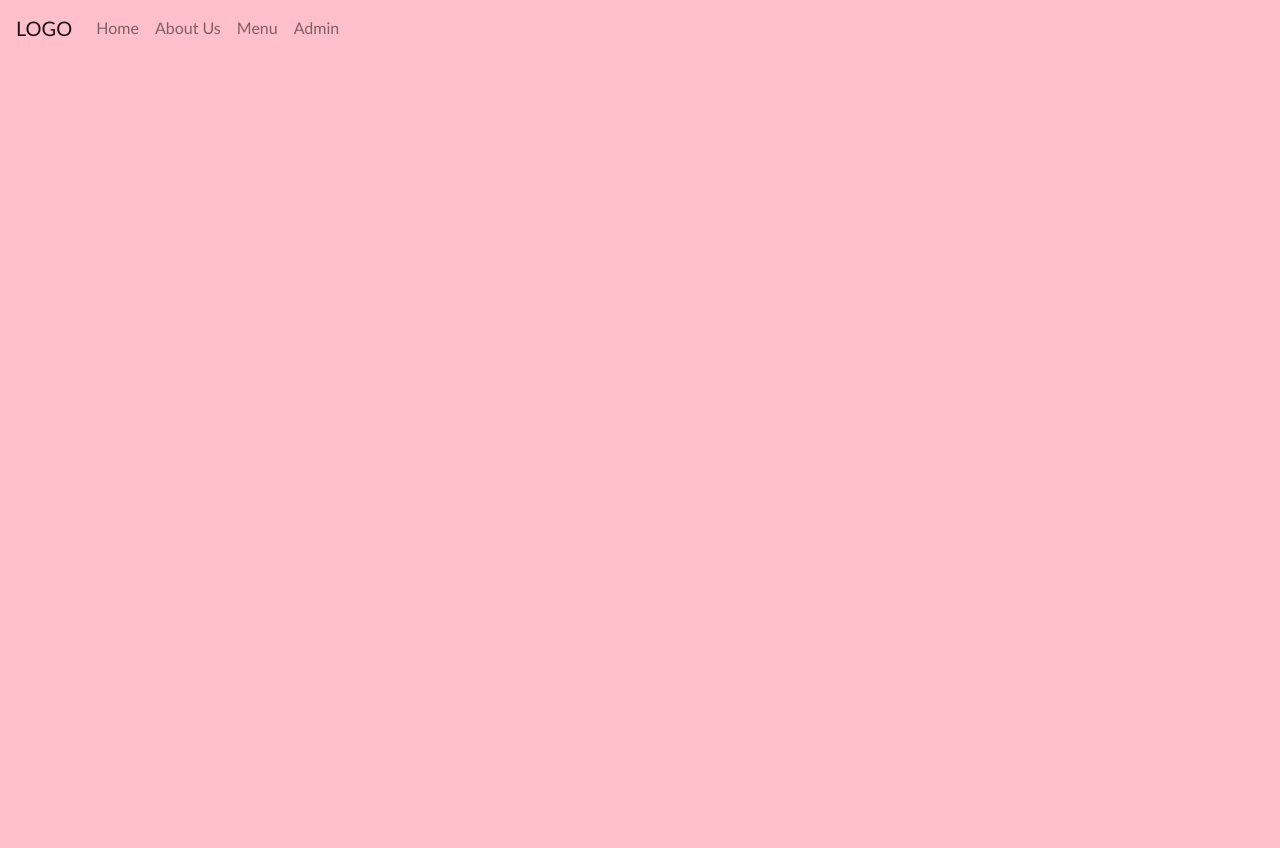
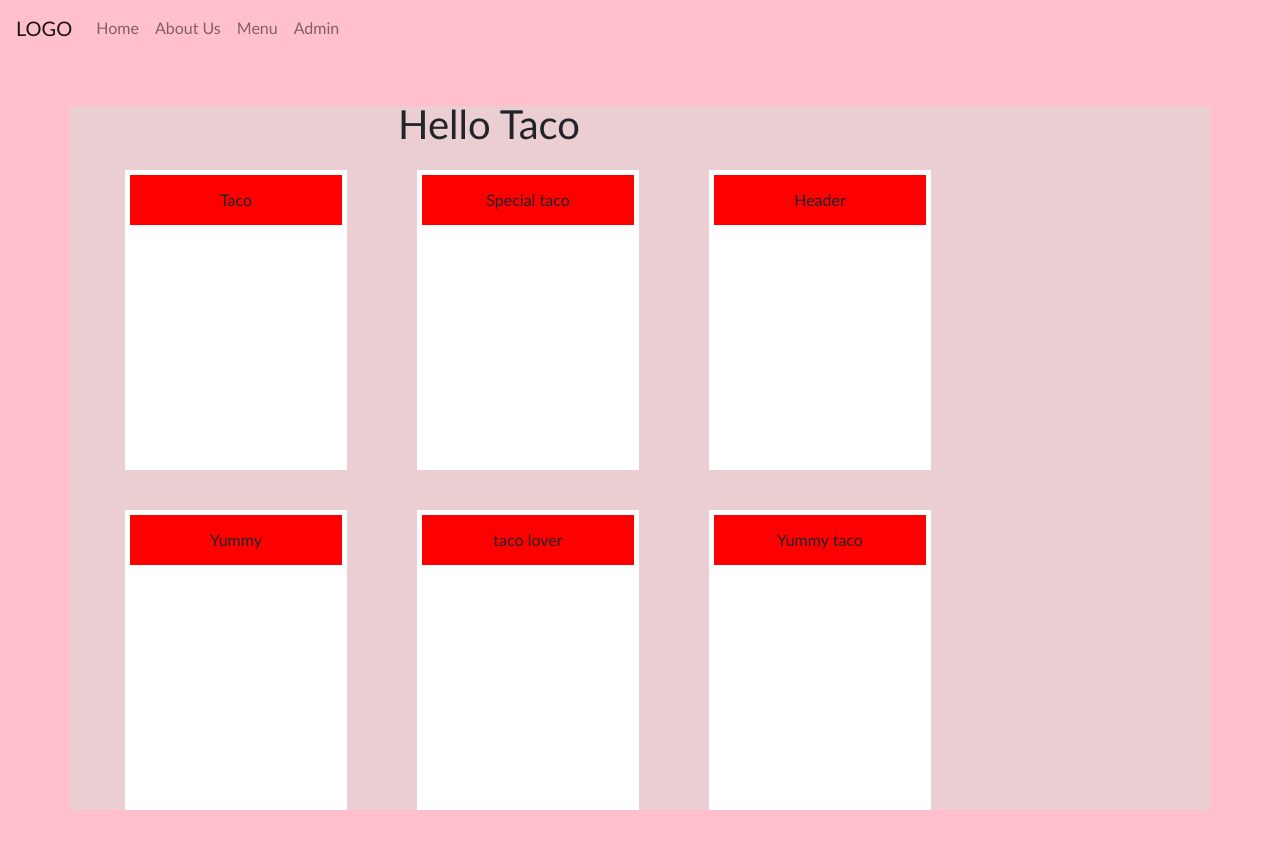
Before and after one commit to Hala-Ali/Catchy-Taco, a plain HTML site: page menu.html in a window 1280 px wide. Before the commit the page ends 800 px from the top, so only its background shows below. Drawn offline with nearby package versions, Linux system fonts and the light colour scheme.

Commit message:
Add files via upload

```diff
--- a/menu.html
+++ b/menu.html
@@ -23,6 +23,21 @@
             <a class="nav-item nav-link" href="./add-item.html">Admin</a>
         </div>
       </nav>
+
+
+      <div class="container">
+         <ul>
+          <br><h1>Hello Taco</h1>
+          <li> <div class="title">Taco</div></li>
+          <li><div class="title">Special taco</div></li>
+          <li><div class="title">Header</div></li>
+          <li><div class="title">Yummy</div></li>
+          <li><div class="title">taco lover</div></li>
+          <li><div class="title">Yummy taco</div></li>
+
+
+         </ul>
+      </div>
 </body>
 <script src="./scripts/item.js"></script>
 <script src="./scripts/itemsController.js"></script>
--- a/style.css
+++ b/style.css
@@ -20,3 +20,65 @@ h5 {
 h4 {
     color: blue;
 }
+
+h1 {
+    position: absolute;
+    top: 100px;
+    right: 700px;
+}
+
+.container{
+    width:90%;
+    overflow: hidden;
+    background:rgb(234, 206, 209);
+    margin: 50px auto;
+}
+.container ul{
+    padding: 0px;
+    margin: 0px
+}
+
+.container ul li{
+    list-style: none;
+    float:left;
+    width:20%;
+    height:300px;
+    background: white;
+    margin: 40px 30px 0px 40px;
+    box-sizing: border-box;
+    border: 5px solid white;
+}
+.container ul li:hover{
+    opacity: 0.9;
+}
+.container ul li .title:hover{
+    background: blue;
+    color: white;
+
+}
+.container ul li .title{
+    width:100%;
+    height: 50px;
+    line-height: 50px;
+    background: red;
+    text-align: center;
+}
+@media  screen and (max-width:1250px){
+    .container ul li{
+        width: 40%;
+        margin-left: 40px;
+    }
+}
+
+}
+@media screen and (max-width: 750;){
+    .container{
+        width: 100%;
+        padding: 0px;
+    }
+    .container ul li {
+        float: none;
+        width: 90%;
+        margin: 40px; auto;
+    }
+}
```
Also changed, not shown: itemsController.js (added, +18 -0 lines), item.js (added).
